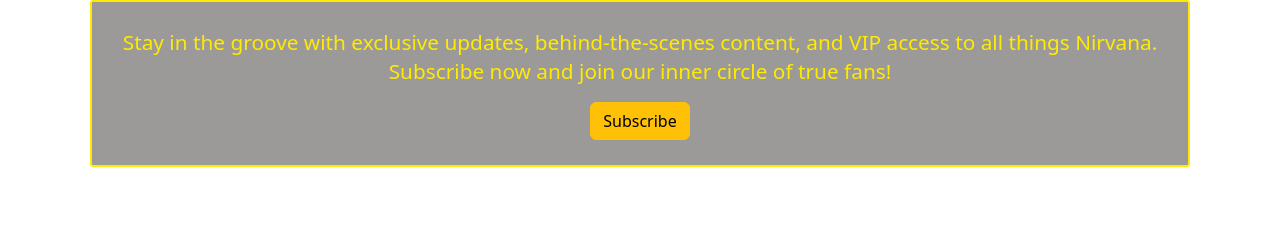
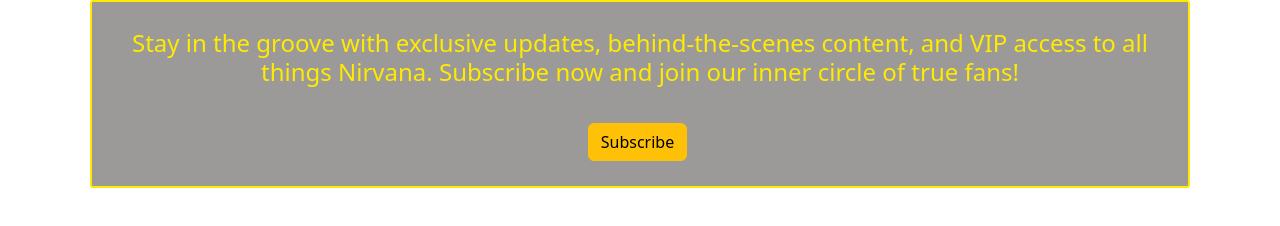
Before and after one commit to luispardosuarez/nirvana-tribute, a website: page public/pages/form.html in a window 1280 px wide. Drawn offline with Linux system fonts and the light colour scheme.

Commit message:
style form

```diff
--- a/public/pages/form.html
+++ b/public/pages/form.html
@@ -13,7 +13,7 @@
   <form>
     <p class="daily">Stay in the groove with exclusive updates, behind-the-scenes content, and VIP access to all things
       Nirvana. Subscribe now and join our inner circle of true fans!</p>
-    <a href="./formdata.html" class="btn btn-warning" tabindex="-1" role="button" aria-disabled="true">Subscribe</a>
+    <a href="./formdata.html" class="btn btn-warning btn-f" tabindex="-1" role="button" aria-disabled="true">Subscribe</a>
 
   </form>
 
--- a/src/sass/form-styles.scss
+++ b/src/sass/form-styles.scss
@@ -1,6 +1,5 @@
 form {
     background-color: rgba(109, 104, 104, 0.675);
-
     margin-left: 7%;
     margin-right: 7%;
     border-radius: 3px;
@@ -8,15 +7,27 @@
     line-height: 29px;
     border: 2.3px solid #FFEB00;
     color:#FFEB00;
-    font-size: 1.3rem;
-    text-align: center;
+    font-size: 1.1rem;
+
 
   .btn-close {
     margin-left: 90%;
   }
 
-  img  {
-    width: 20px;
+  .btn-end {
+    margin-left: 44%;
 
   }
+
+  .btn-f {
+    margin-top: 2%;
+    margin-left: 45%;
+  }
+
+  p {
+    text-align: center;
+    font-size: 1.5rem;
+  }
+
+
 }
```
Also changed, not shown: public/pages/formdata.html (+2 -2 lines), public/css/styles.css, 1 other file.
